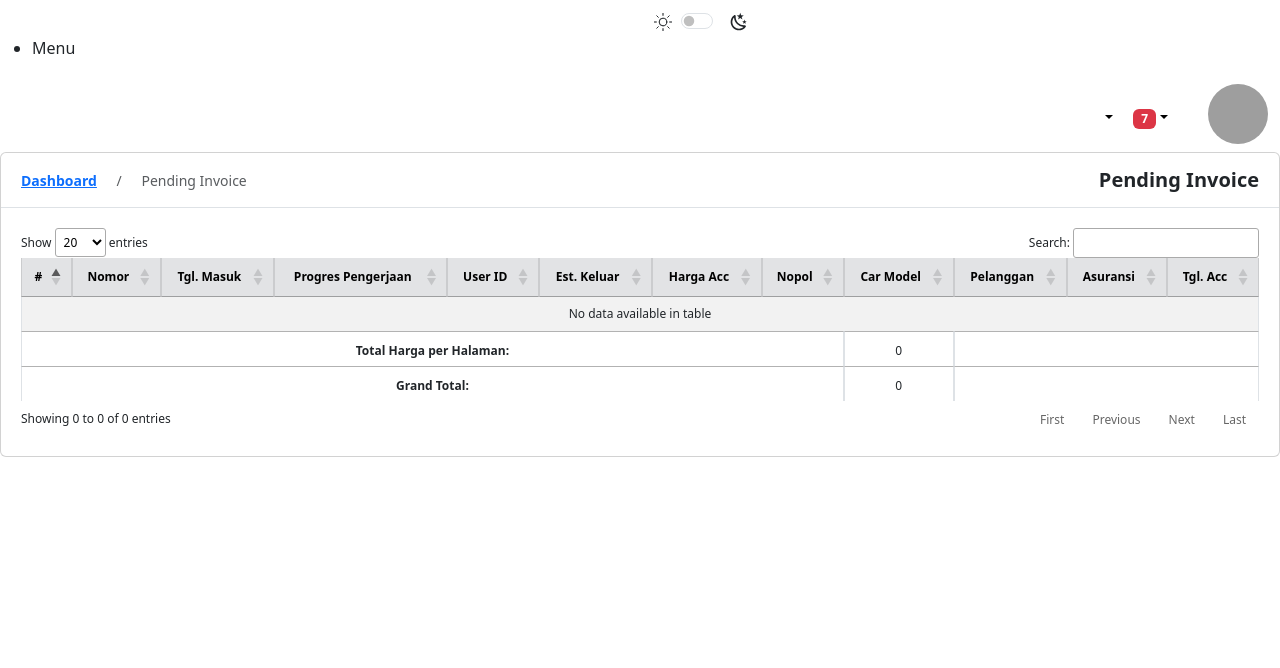
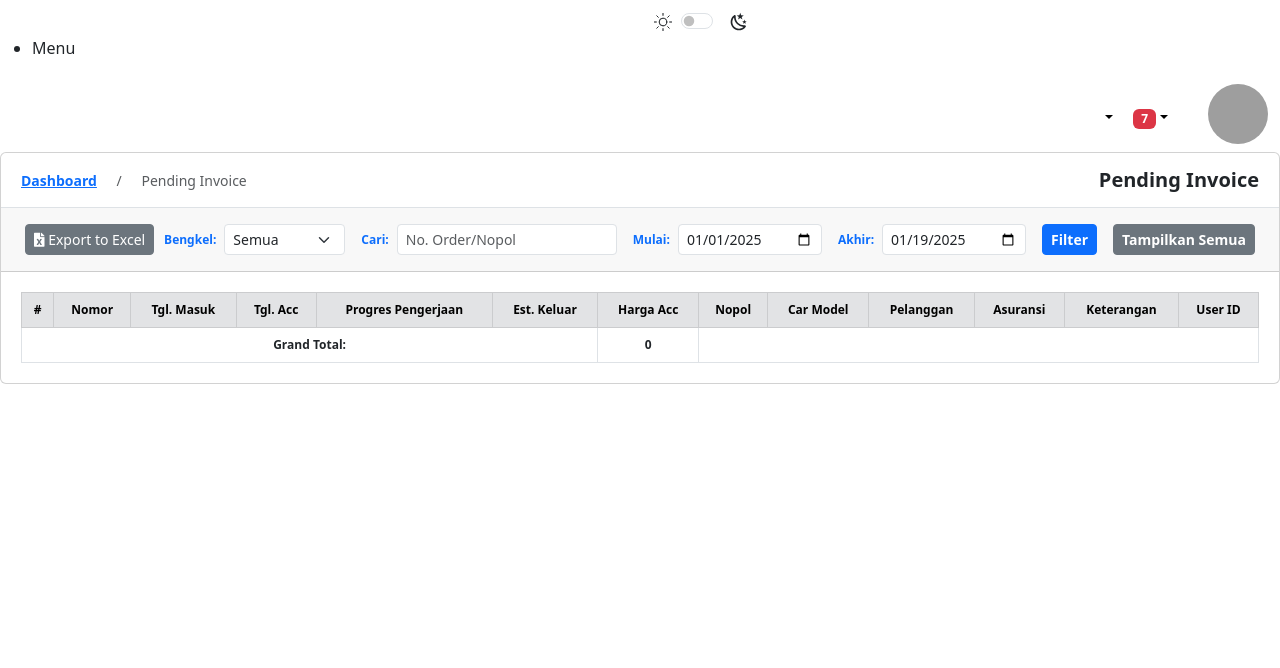
Before and after one commit to titanium-bengkel/new-titanium, a CodeIgniter 4 app: the page made by app/Views/klaim/orderlist_pending.php in a window 1280 px wide. Shown: the top 668 px of the page. Run offline with PHP 8.4 and a stand-in for CodeIgniter, Linux system fonts and the light colour scheme; the template is opened without the code that fills it, so the values that code supplies are empty; some libraries are stand-ins or nearby versions; grey boxes are pictures that could not be loaded.

Commit message:
pending invoice

```diff
--- a/app/Config/Routes.php
+++ b/app/Config/Routes.php
@@ -483,6 +483,7 @@ $routes->post('generate-doc', 'KeuanganController::generateDoc');
 $routes->get('filter/preorder', 'KlaimController::preorder');
 $routes->get('filter/asuransi', 'KlaimController::orderlist_asuransi');
 $routes->get('filter/repairorder', 'KlaimController::repair_order');
+$routes->get('filter/pendinginvoice', 'KlaimController::orderlist_pending');
 $routes->get('filter/kwitansi', 'KlaimController::kwitansi');
 $routes->get('filter/kas_bank', 'KeuanganController::jurnal_kasbank');
 $routes->get('filter/kaskecil', 'KeuanganController::kaskecil');
--- a/app/Views/klaim/orderlist_pending.php
+++ b/app/Views/klaim/orderlist_pending.php
@@ -13,135 +13,146 @@
                     </div>
                     <h5 class="page-title mb-0 fw-bold">Pending Invoice</h5>
                 </header>
+                <div class="card-header py-3 px-4 border-muted" style="font-size: 12px;">
+                    <div class="d-flex justify-content-between align-items-center">
+                        <div class="d-flex gap-3 align-items-center">
+                            <a href="#" class="btn btn-secondary btn-sm" onclick="exportToExcel()">
+                                <i class="fas fa-file-excel"></i> Export to Excel
+                            </a>
+                        </div>
+
+                        <!-- Form Filter -->
+                        <form method="get" action="<?= base_url('filter/pendinginvoice') ?>" class="d-flex gap-3 align-items-center">
+                            <!-- Nama Bengkel -->
+                            <div class="d-flex align-items-center gap-2">
+                                <label for="filter_name" class="form-label fw-bold text-primary mb-0">Bengkel:</label>
+                                <select name="filter_name" id="filter_name" class="form-select form-select-sm">
+                                    <option value="" <?= empty($filterName) ? 'selected' : '' ?>>Semua</option>
+                                    <option value="Titanium" <?= ($filterName == 'Titanium') ? 'selected' : '' ?>>Titanium</option>
+                                    <option value="K3 Karoseri" <?= ($filterName == 'K3 Karoseri') ? 'selected' : '' ?>>K3 Karoseri</option>
+                                    <option value="Tandem" <?= ($filterName == 'Tandem') ? 'selected' : '' ?>>Tandem</option>
+                                    <option value="Vortex" <?= ($filterName == 'Vortex') ? 'selected' : '' ?>>Vortex</option>
+                                </select>
+                            </div>
+
+                            <!-- Pencarian -->
+                            <div class="d-flex align-items-center gap-2">
+                                <label for="search_keyword" class="form-label fw-bold text-primary mb-0">Cari:</label>
+                                <input
+                                    type="text"
+                                    name="search_keyword"
+                                    id="search_keyword"
+                                    class="form-control form-control-sm"
+                                    placeholder="No. Order/Nopol"
+                                    value="<?= $searchKeyword ?? '' ?>">
+                            </div>
+
+                            <!-- Input Tanggal Mulai -->
+                            <div class="d-flex align-items-center gap-2">
+                                <label for="start_date" class="form-label fw-bold text-primary mb-0">Mulai:</label>
+                                <input
+                                    type="date"
+                                    name="start_date"
+                                    id="start_date"
+                                    class="form-control form-control-sm"
+                                    value="<?= $startDate ?? date('Y-m-01') ?>">
+                            </div>
+
+                            <!-- Input Tanggal Akhir -->
+                            <div class="d-flex align-items-center gap-2">
+                                <label for="end_date" class="form-label fw-bold text-primary mb-0">Akhir:</label>
+                                <input
+                                    type="date"
+                                    name="end_date"
+                                    id="end_date"
+                                    class="form-control form-control-sm"
+                                    value="<?= $endDate ?? date('Y-m-d') ?>">
+                            </div>
+
+                            <!-- Tombol Filter -->
+                            <button type="submit" class="btn btn-primary btn-sm fw-bold">Filter</button>
+
+                            <!-- Tombol Tampilkan Semua -->
+                            <button type="submit" name="show_all" value="1" class="btn btn-secondary btn-sm fw-bold">Tampilkan Semua</button>
+                        </form>
+                    </div>
+                </div>
                 <div class="card-content">
                     <div class="table-responsive" style="margin: 20px; font-size: 12px;">
-                        <table class="table table-bordered table-hover table-striped mb-0 text-center">
-                            <thead class="thead-dark table-secondary">
+                        <table class="table table-bordered table-hover table-striped mb-0">
+                            <thead class="thead-dark table-secondary text-center">
                                 <tr>
-                                    <th class="text-center">#</th>
-                                    <th class="text-center">Nomor</th>
-                                    <th class="text-center">Tgl. Masuk</th>
-                                    <th class="text-center">Progres Pengerjaan</th>
-                                    <th class="text-center">User ID</th>
-                                    <th class="text-center">Est. Keluar</th>
-                                    <th class="text-center">Harga Acc</th>
-                                    <th class="text-center">Nopol</th>
-                                    <th class="text-center">Car Model</th>
-                                    <th class="text-center">Pelanggan</th>
-                                    <th class="text-center">Asuransi</th>
-                                    <th class="text-center">Tgl. Acc</th>
+                                    <th>#</th>
+                                    <th>Nomor</th>
+                                    <th>Tgl. Masuk</th>
+                                    <th>Tgl. Acc</th>
+                                    <th>Progres Pengerjaan</th>
+                                    <th>Est. Keluar</th>
+                                    <th>Harga Acc</th>
+                                    <th>Nopol</th>
+                                    <th>Car Model</th>
+                                    <th>Pelanggan</th>
+                                    <th>Asuransi</th>
+                                    <th>Keterangan</th>
+                                    <th>User ID</th>
                                 </tr>
                             </thead>
                             <tbody class="text-center">
-                                <?php foreach ($pending as $key => $order): ?>
+                                <?php
+                                $grandTotal = 0; // Inisialisasi total
+                                foreach ($pending as $key => $order):
+                                    // Tambahkan total_biaya dari setiap baris ke grandTotal
+                                    $grandTotal += $order['total_biaya'];
+                                ?>
                                     <tr>
-                                        <th style=" font-weight: normal;"><?= $key + 1 ?></th>
-                                        <td style=" font-weight: normal;"><a href="<?= base_url('order_pospending/' . $order['id_terima_po']) ?>"><?= esc($order['id_terima_po']) ?></a></td>
-                                        <th style=" font-weight: normal;"><?= $order['tgl_masuk'] ?></th>
-                                        <th style=" font-weight: normal;"><?= $order['progres_pengerjaan'] ?></th>
-                                        <th style=" font-weight: normal;"><?= $order['user_id'] ?></th>
-                                        <th style=" font-weight: normal;"><?= $order['tgl_keluar'] ?></th>
+                                        <th><?= $key + 1 ?></th>
+                                        <td><a href="<?= base_url('order_pospending/' . $order['id_terima_po']) ?>"><?= esc($order['id_terima_po']) ?></a></td>
+                                        <th><?= $order['tgl_masuk'] ?></th>
+                                        <th><?= $order['tgl_acc'] ?></th>
+                                        <th><?= $order['progres_pengerjaan'] ?></th>
+                                        <th><?= $order['tgl_keluar'] ?></th>
 
-                                        <!-- Logika untuk menampilkan harga estimasi atau harga acc -->
-                                        <th style=" font-weight: normal;" class="harga-acc">
-                                            <?php if ($order['asuransi'] == 'UMUM/PRIBADI'): ?>
-                                                <?= number_format($order['harga_estimasi'], 0, ',', '.') ?>
-                                            <?php else: ?>
-                                                <?= number_format($order['harga_acc'], 0, ',', '.') ?>
-                                            <?php endif; ?>
+                                        <th>
+                                            <?= number_format($order['total_biaya'], 0, ',', '.') ?>
                                         </th>
 
-                                        <th style=" font-weight: normal;"><?= $order['no_kendaraan'] ?></th>
-                                        <th style=" font-weight: normal;"><?= $order['jenis_mobil'] ?></th>
-                                        <th style=" font-weight: normal;"><?= $order['customer_name'] ?></th>
-                                        <th style=" font-weight: normal;"><?= $order['asuransi'] ?></th>
-                                        <th style=" font-weight: normal;"><?= $order['tgl_acc'] ?></th>
+                                        <th><?= $order['no_kendaraan'] ?></th>
+                                        <th><?= $order['jenis_mobil'] ?></th>
+                                        <th><?= $order['customer_name'] ?></th>
+                                        <th><?= $order['asuransi'] ?></th>
+                                        <th>
+                                            <?php
+                                            if ($order['progres_pengerjaan'] == 'Beres Pengerjaan') {
+                                                echo 'Status: ' . $order['status_bayar'];
+                                            } elseif ($order['progres_pengerjaan'] == 'Kurang Dokumen') {
+                                                echo $order['progres_dokumen'];
+                                            } elseif ($order['progres_pengerjaan'] == 'Sparepart') {
+                                                echo $order['progres_sparepart'];
+                                            } else {
+                                                echo '-';
+                                            }
+                                            ?>
+                                        </th>
+                                        <th><?= $order['user_id'] ?></th>
                                     </tr>
                                 <?php endforeach; ?>
                             </tbody>
                             <tfoot>
                                 <tr>
-                                    <td colspan="8" class="text-center"><strong>Total Harga per Halaman:</strong></td>
-                                    <td id="totalHarga" class="text-center"></td>
-                                    <td colspan="5"></td>
-                                </tr>
-                                <tr>
-                                    <td colspan="8" class="text-center"><strong>Grand Total:</strong></td>
-                                    <td id="grandTotal" class="text-center"></td>
-                                    <td colspan="5"></td>
+                                    <td colspan="6" class="text-center"><strong>Grand Total:</strong></td>
+                                    <td class="text-center"><strong><?= number_format($grandTotal, 0, ',', '.') ?></strong></td>
+                                    <td colspan="6"></td>
                                 </tr>
                             </tfoot>
-
                         </table>
                     </div>
                 </div>
             </div>
         </div>
     </div>
-    </div>
 </section>
 <!-- Table Pending Invoice end -->
 
 
 
-<script src="https://code.jquery.com/jquery-3.6.0.min.js"></script>
-<script src="https://cdn.datatables.net/1.13.4/js/jquery.dataTables.min.js"></script>
-<script>
-    $(document).ready(function() {
-        $('.table').DataTable({
-            "paging": true,
-            "pageLength": 20,
-            "lengthMenu": [20, 50, 100],
-            "ordering": true,
-            "language": {
-                "lengthMenu": "Show _MENU_ entries",
-                "paginate": {
-                    "first": "First",
-                    "last": "Last",
-                    "next": "Next",
-                    "previous": "Previous"
-                },
-                "info": "Showing _START_ to _END_ of _TOTAL_ entries"
-            },
-            "pagingType": "full_numbers"
-        });
-    });
-
-    document.addEventListener('DOMContentLoaded', function() {
-        function calculateTotals() {
-            // Selecting the rows that have class `harga-acc` where the prices are displayed
-            const rows = document.querySelectorAll('tbody tr');
-            let totalHargaPerHalaman = 0;
-            let grandTotal = 0;
-
-            rows.forEach(row => {
-                const hargaCell = row.querySelector('.harga-acc');
-                if (hargaCell && hargaCell.textContent.trim() !== '') {
-                    // Convert text content to number after removing any formatting (thousand separators, etc.)
-                    const harga = parseFloat(hargaCell.textContent.replace(/\./g, '').replace(',', '.'));
-                    if (!isNaN(harga)) {
-                        totalHargaPerHalaman += harga;
-                    }
-                }
-            });
-
-            // Update the total per page cell
-            const totalHargaElement = document.getElementById('totalHarga');
-            totalHargaElement.textContent = new Intl.NumberFormat('id-ID').format(totalHargaPerHalaman);
-
-            // In this example, grand total is assumed to be the same as total per page
-            // If you have multiple pages, you would adjust this logic
-            grandTotal = totalHargaPerHalaman; // Adjust if there is more logic for multiple pages
-
-            // Update the grand total cell
-            const grandTotalElement = document.getElementById('grandTotal');
-            grandTotalElement.textContent = new Intl.NumberFormat('id-ID').format(grandTotal);
-        }
-
-        // Call the function to calculate totals on page load
-        calculateTotals();
-    });
-</script>
-
-
 <?= $this->endSection() ?>
--- a/app/Views/sparepart/permintaan_part.php
+++ b/app/Views/sparepart/permintaan_part.php
@@ -70,6 +70,7 @@
                                 <th>Tgl. Acc</th>
                                 <th>Jenis Mobil</th>
                                 <th>Nopol</th>
+                                <th>No. Rangka</th>
                                 <th>Warna</th>
                                 <th>Tahun</th>
                                 <th>Asuransi</th>
@@ -121,6 +122,7 @@
                                             </td>
                                             <td><?= esc($data['jenis_mobil'] ?? '-') ?></td>
                                             <td><?= esc($data['no_kendaraan'] ?? '-') ?></td>
+                                            <td><?= esc($data['no_rangka'] ?? '-') ?></td>
                                             <td><?= esc($data['warna'] ?? '-') ?></td>
                                             <td><?= esc($data['tahun_kendaraan'] ?? '-') ?></td>
                                             <td><?= esc($data['asuransi'] ?? '-') ?></td>
```
Also changed, not shown: app/Controllers/KlaimController.php (+43 -8 lines), app/Controllers/ProduksiController.php (+24 -12 lines), app/Views/layout/navbar.php (+31 -16 lines), 4 other files.
